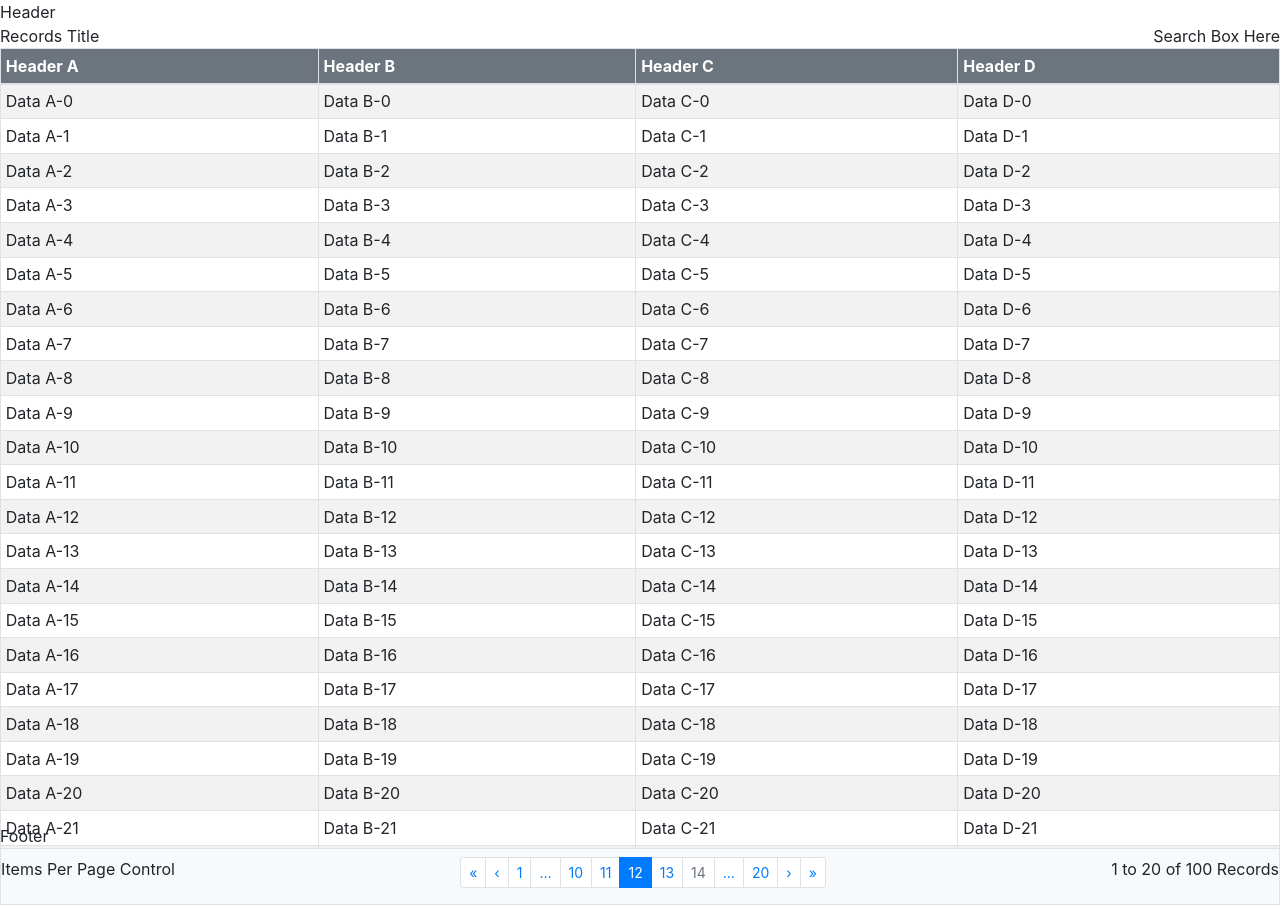
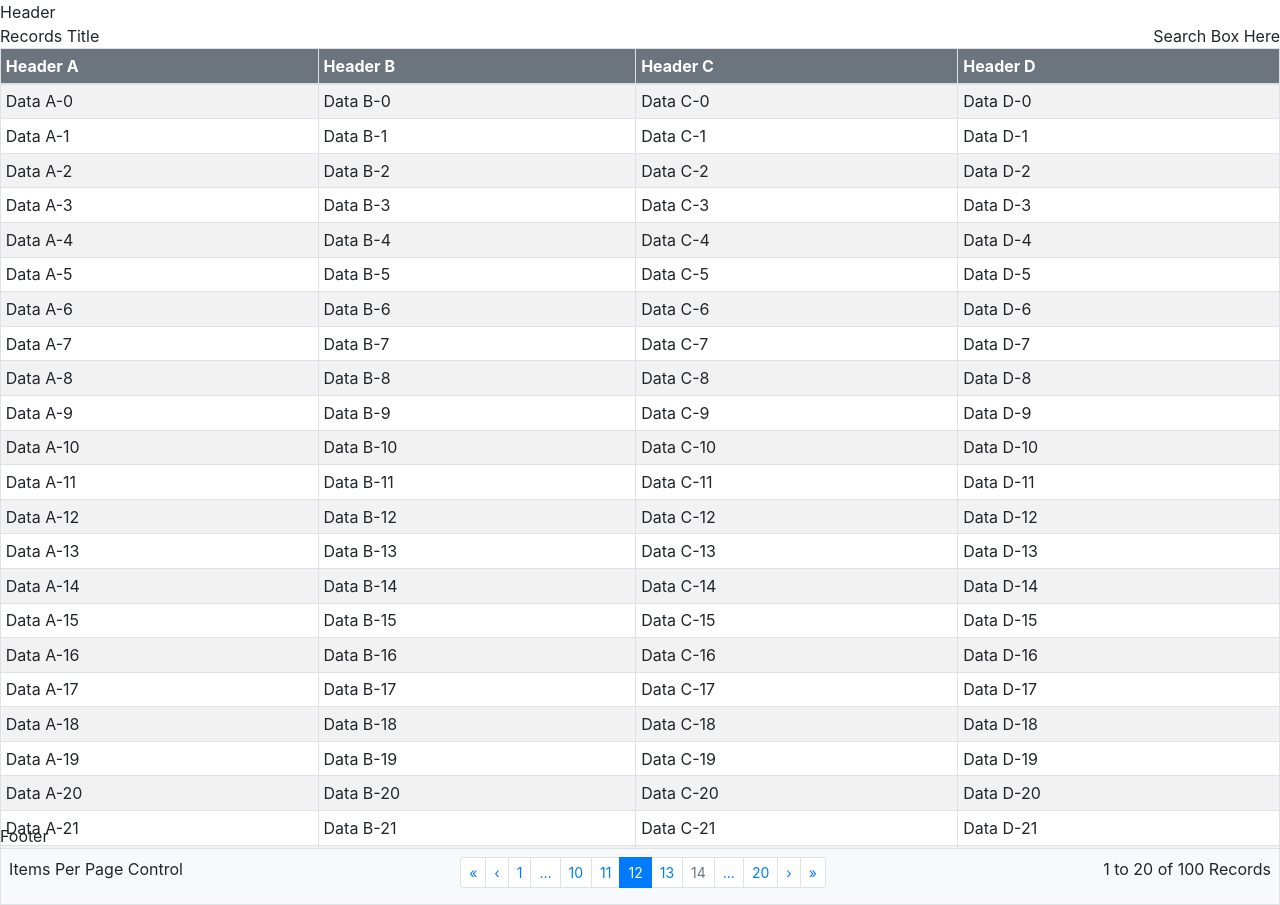
Before and after one commit to stevenriggs/react-flexbox-layout, a React (Create React App) app: page / in a window 1280 px wide. Built offline with nearby package versions, Linux system fonts and the light colour scheme.

Commit message:
better spacing

```diff
--- a/src/components/records/RecordsFooter.js
+++ b/src/components/records/RecordsFooter.js
@@ -3,7 +3,7 @@ import PageControl from './PageControl';
 
 function RecordsFooter() {
   return (
-    <div className='d-flex flex-row flex-grow-1 justify-content-between bg-light border pt-2'>
+    <div className='d-flex flex-row flex-grow-1 justify-content-between bg-light border pt-2 pr-2 pl-2'>
         <div className='d-flex'>
             Items Per Page Control
         </div>
```
